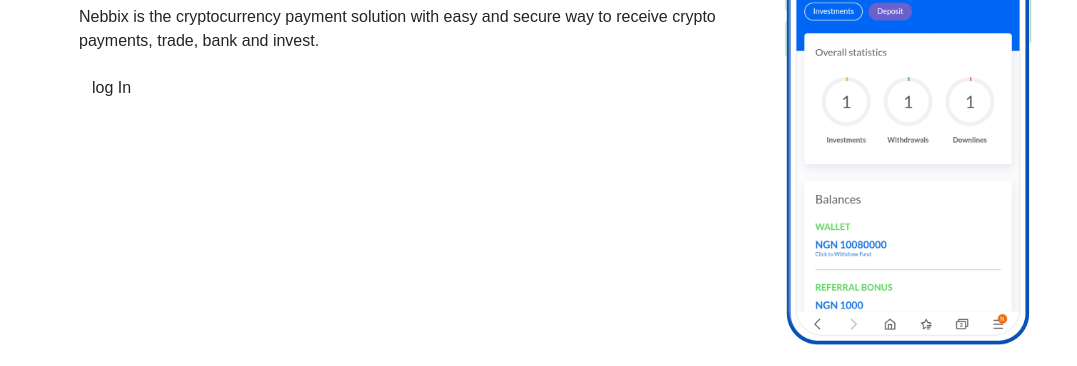
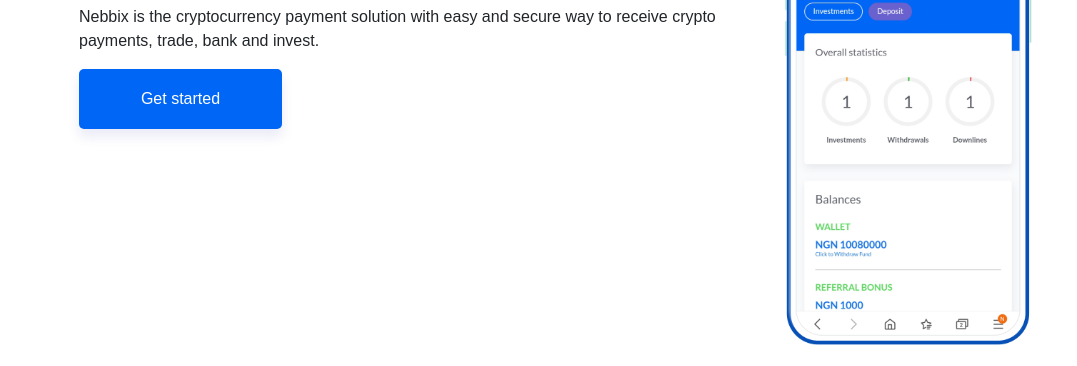
Before and after one commit to opeyemipeter1759/nebbix-html, a plain HTML site: page index.html in a window 1280 px wide. Shown: the part 455-821 px from the top of the page, without its empty margins (64-1141 px from the left). Drawn offline with nearby package versions, Linux system fonts and the light colour scheme.

Commit message:
footer start

```diff
--- a/css/styles.css
+++ b/css/styles.css
@@ -38,6 +38,24 @@ a > img.logo {
   width: 143px;
   height: 60px;
   border-radius: 5px;
+  /* margin-right: 21px; */
+}
+.btn-outline-success3:hover {
+  color: #fff;
+  background: #0066f6;
+  box-shadow: 0px 8px 12px rgba(80, 92, 189, 0.12);
+  border-radius: 5px;
+  width: 203px;
+  height: 60px;
+  /* margin-right: 21px; */
+}
+.btn-outline-success3 {
+  color: #fff;
+  background: #0066f6;
+  box-shadow: 0px 8px 12px rgba(80, 92, 189, 0.12);
+  border-radius: 5px;
+  width: 203px;
+  height: 60px;
   /* margin-right: 21px; */
 }
 ul.nav-links {
--- a/index.html
+++ b/index.html
@@ -53,11 +53,15 @@
       <p>
         Nebbix is the cryptocurrency payment solution with easy and secure way to receive crypto payments, trade, bank and invest.
       </p>
-      <button class="btn btn-outline-success3" type="submit">log In </button>
+      <button class="btn btn-outline-success3" type="submit">Get started </button>
     </div>
     <div class="hero-image col-md-4 col-lg-4 col-sm-12">
       <img src="./assests/images/1200ppi/addimage1.png" alt="" srcset="" class="hero-img">
     </div>
+<hr>
+    <footer class="footer">
+
+    </footer>
   </div>
   <body>
     <script src="https://cdnjs.cloudflare.com/ajax/libs/jquery/3.4.1/jquery.slim.min.js"></script>
```
